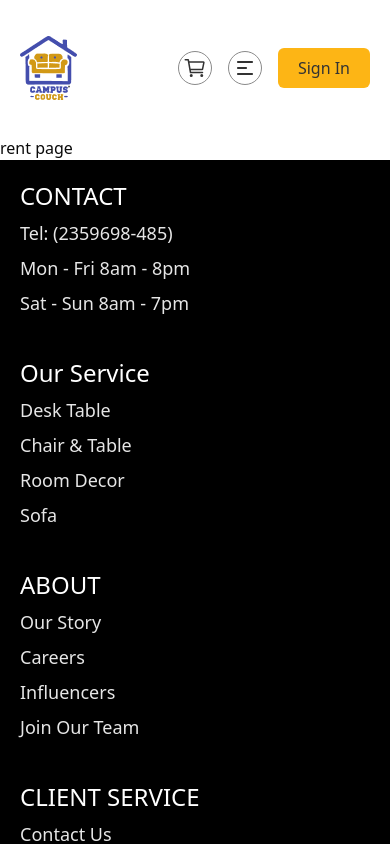
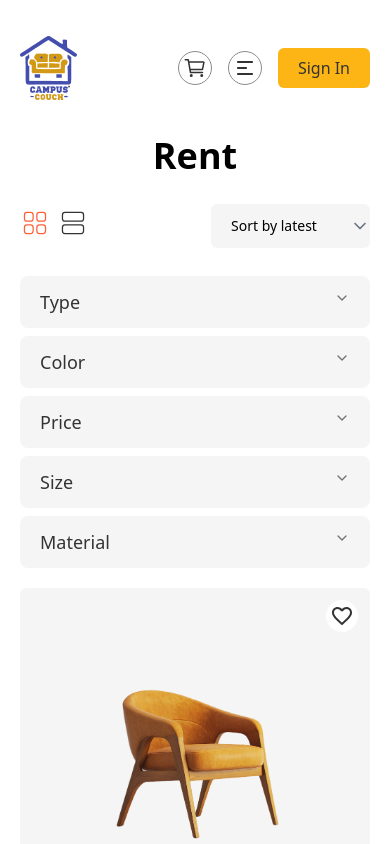
Before and after one commit to murad403/campus-couch-frontend, a Next.js app: page /rent in a window 390 px wide. Shown: the top 844 px of the page. Built offline with nearby package versions, Linux system fonts and the light colour scheme.

Commit message:
rent page

```diff
--- a/src/app/(app)/rent/page.tsx
+++ b/src/app/(app)/rent/page.tsx
@@ -1,9 +1,25 @@
-import React from 'react'
+"use client"
+import React, { useState } from 'react'
+import Sort from '../shop/Sort'
+import Filter from '../shop/Filter'
+import ShopProducts from '../shop/ShopProducts'
 
 const RentPage = () => {
+  const [activeLayout, setActiveLayout] = useState<string>("grid");
+  const [sortText, setSortText] = useState<string>("col");
+  console.log("sort by", sortText);
   return (
-    <div>
-      rent page
+    <div className='container mx-auto px-5 md:px-0'>
+      <h1 className='font-semibold text-4xl text-black text-center md:mb-12 mb-7'>Rent</h1>
+      <Sort activeLayout={activeLayout} setActiveLayout={setActiveLayout} setSortText={setSortText}></Sort>
+      <div className='flex gap-5 flex-col md:flex-row mt-7 md:mb-12'>
+        <div className='w-full md:w-1/4'>
+          <Filter></Filter>
+        </div>
+        <div className='w-full md:w-3/4'>
+          <ShopProducts activeLayout={activeLayout}></ShopProducts>
+        </div>
+      </div>
     </div>
   )
 }
--- a/src/app/(app)/shop/[productId]/ProductDetailsTabs.tsx
+++ b/src/app/(app)/shop/[productId]/ProductDetailsTabs.tsx
@@ -25,15 +25,15 @@ const ProductDetailsTabs = ({ product }: { product: TProduct }) => {
     // console.log(value);
     return (
         <div className='px-5 md:px-0 mt-10'>
-            <div className='flex justify-center items-center gap-5 mb-5'>
+            <div className='flex justify-center items-center md:gap-5 gap-3 mb-5'>
                 {
                     tabs.map(tab =>
-                        <button onClick={() => setActiveTab(tab)} key={tab} className={`uppercase cursor-pointer text-2xl ${activeTab === tab ? "text-title border-b-2 border-button-background" : "text-description"}`}>{tab}</button>
+                        <button onClick={() => setActiveTab(tab)} key={tab} className={`uppercase cursor-pointer text-xl md:text-2xl ${activeTab === tab ? "text-title border-b-2 border-button-background" : "text-description"}`}>{tab}</button>
                     )
                 }
             </div>
 
-            <div className='bg-common-background py-10'>
+            <div className='bg-common-background md:py-10 py-5 px-5 md:px-0'>
                 <div className='container mx-auto'>
                     {
                         activeTab === "description" && <p className='text-[18px] text-heading'>{product.description}</p>
--- a/src/app/(app)/shop/page.tsx
+++ b/src/app/(app)/shop/page.tsx
@@ -13,7 +13,7 @@ const Shop = () => {
 
   return (
     <div className='container mx-auto px-5 md:px-0'>
-      <h1 className='font-semibold text-4xl text-black text-center md:mb-12 mb-7'>Chair</h1>
+      <h1 className='font-semibold text-4xl text-black text-center md:mb-12 mb-7'>Shop</h1>
       <Sort activeLayout={activeLayout} setActiveLayout={setActiveLayout} setSortText={setSortText}></Sort>
       <div className='flex gap-5 flex-col md:flex-row mt-7 md:mb-12'>
         <div className='w-full md:w-1/4'>
```
